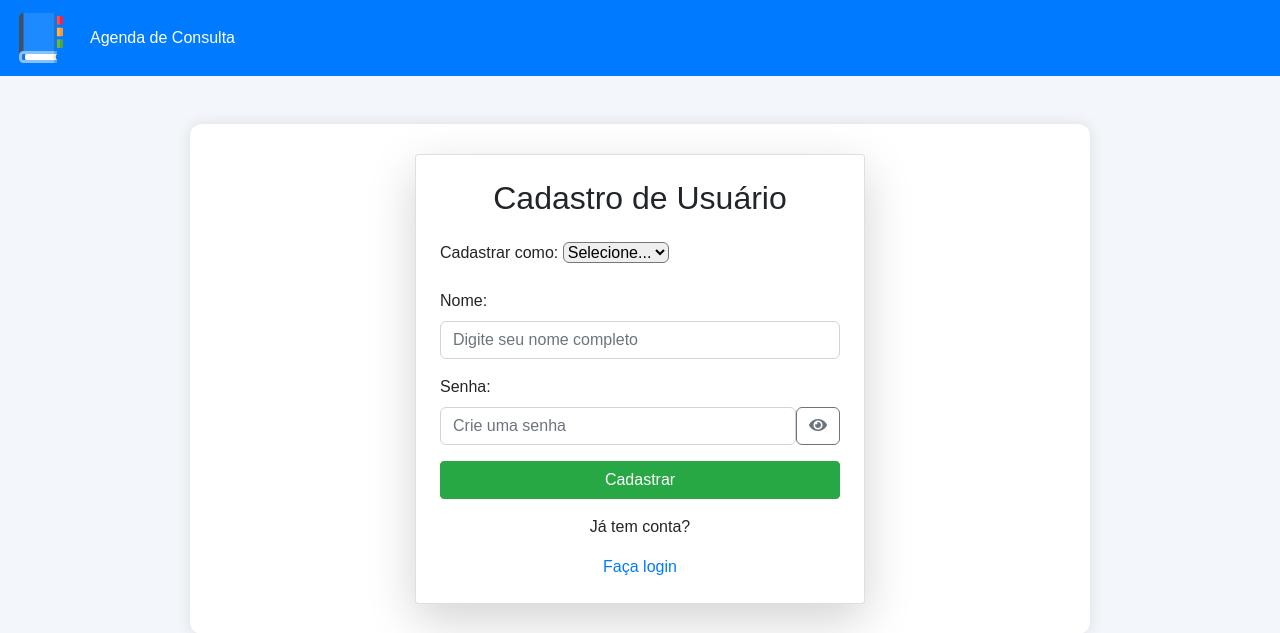
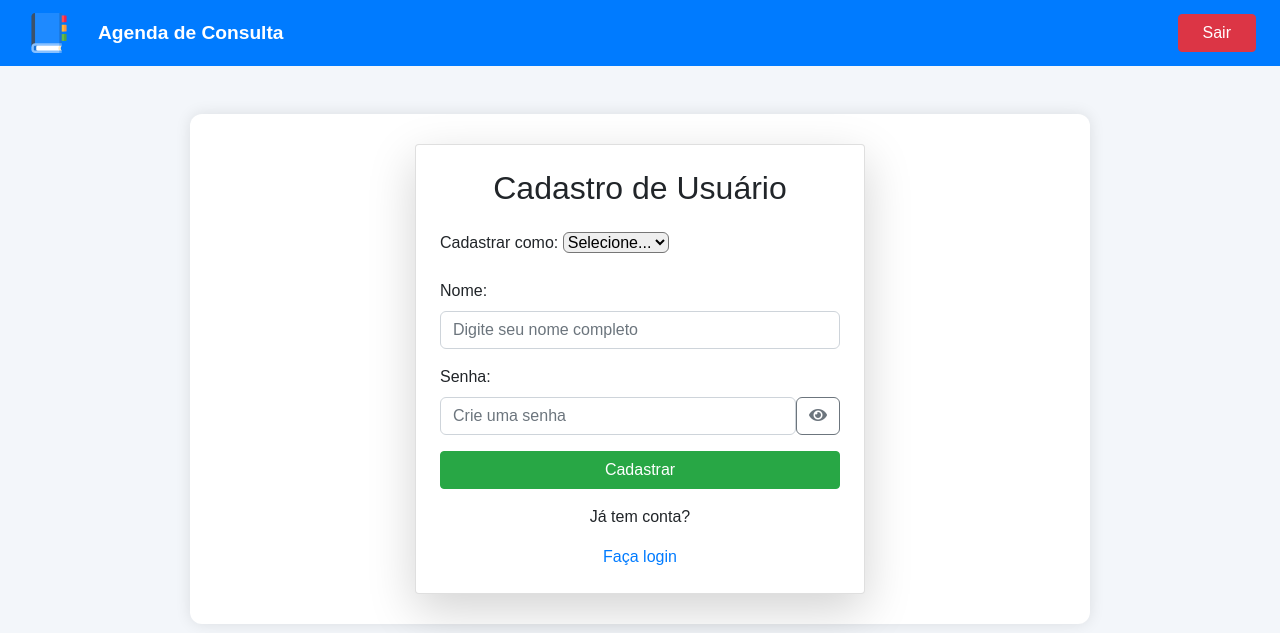
Before and after one commit to jpfirmo/agendamento_consulta, a PHP site: page /cadastro.php in a window 1280 px wide. Shown: the top 633 px of the page. Run offline with PHP 8.4, Linux system fonts and the light colour scheme.

Commit message:
cabeçalho com a função do logout

```diff
--- a/templates/header.php
+++ b/templates/header.php
@@ -1,32 +1,44 @@
 <?php
-
 include_once("config/url.php");
-
 ?>
-
 <!DOCTYPE html>
 <html lang="en">
 <head>
     <meta charset="UTF-8">
     <meta name="viewport" content="width=device-width, initial-scale=1.0">
     <title>Agendamento_consulta</title>
+
     <!-- BOOTSTRAP -->
-    <link rel="stylesheet" href="https://cdnjs.cloudflare.com/ajax/libs/twitter-bootstrap/4.5.3/css/bootstrap.min.css" integrity="sha512-oc9+XSs1H243/FRN9Rw62Fn8EtxjEYWHXRvjS43YtueEewbS6ObfXcJNyohjHqVKFPoXXUxwc+q1K7Dee6vv9g==" crossorigin="anonymous" referrerpolicy="no-referrer" />
+    <link rel="stylesheet" href="https://cdnjs.cloudflare.com/ajax/libs/twitter-bootstrap/4.5.3/css/bootstrap.min.css" crossorigin="anonymous">
+
     <!-- FONT AWESOME -->
-    <link rel="stylesheet" href="https://cdnjs.cloudflare.com/ajax/libs/font-awesome/5.15.1/css/all.min.css" integrity="sha512-+4zCK9k+qNFUR5X+cKL9EIR+ZOhtIloNl9GIKS57V1MyNsYpYcUrUeQc9vNfzsWfV28IaLL3i96P9sdNyeRssA==" crossorigin="anonymous" referrerpolicy="no-referrer" />
+    <link rel="stylesheet" href="https://cdnjs.cloudflare.com/ajax/libs/font-awesome/5.15.1/css/all.min.css" crossorigin="anonymous">
+
     <!-- CSS -->
     <link rel="stylesheet" href="<?= $BASE_URL ?>css/style.css">
 </head>
 <body>
-    <header>
-        <nav class="navbar navbar-expand-lg navbar-dark bg-primary">
-            <a class="navbar-brand" href="<?= $BASE_URL ?>index.php">
-                <img src="<?= $BASE_URL ?>img/logo.svg" alt="Agenda de Consultas">
+
+<header>
+    <nav class="navbar navbar-expand-lg navbar-dark bg-primary d-flex justify-content-between align-items-center px-4">
+
+        <!-- LOGO + TEXTO -->
+        <div class="d-flex align-items-center">
+            <a class="navbar-brand d-flex align-items-center" href="<?= $BASE_URL ?>index.php">
+                <img src="<?= $BASE_URL ?>img/logo.svg" alt="Agenda de Consultas" style="height: 40px;">
             </a>
-            <div>
-                <div class="navbar-nav">
-                    <a class="nav-link active" id="home-link" href="<?= $BASE_URL ?>index.php">Agenda de Consulta</a>
-                </div>
-            </div>
-        </nav>
-    </header>
+
+            <span class="navbar-text text-white font-weight-bold ml-2" style="font-size: 1.2rem;">
+                Agenda de Consulta
+            </span>
+        </div>
+
+        <!-- BOTÃO SAIR -->
+        <div>
+            <a href="<?= $BASE_URL ?>logout.php" class="btn btn-danger px-4">
+                Sair
+            </a>
+        </div>
+
+    </nav>
+</header>
```
